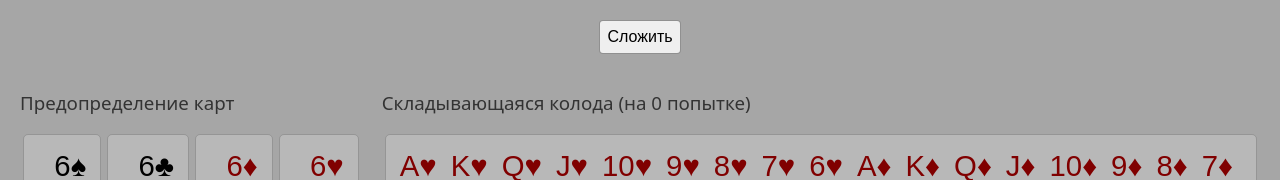
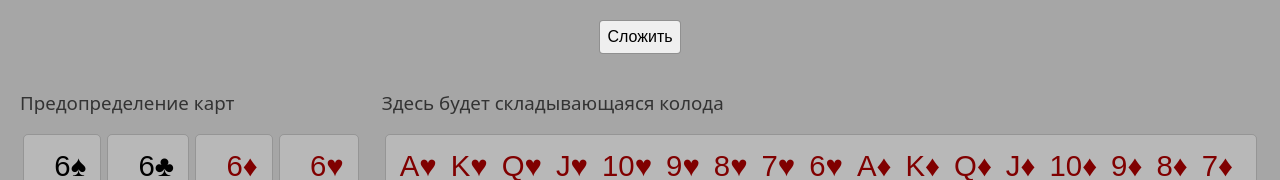
Before and after one commit to assador/medici, a Vue app: page / in a window 1280 px wide. Shown: the top 180 px of the page. Built offline with nearby package versions, Linux system fonts and the light colour scheme.

Commit message:
Property depending on shifting status.

```diff
--- a/package.json
+++ b/package.json
@@ -1,7 +1,7 @@
 {
   "name": "medici",
   "private": true,
-  "version": "1.0.1",
+  "version": "1.0.2",
   "type": "module",
   "scripts": {
     "dev": "vite",
--- a/src/components/MediciSolitaireCalculator/MediciSolitaireCalculator.ts
+++ b/src/components/MediciSolitaireCalculator/MediciSolitaireCalculator.ts
@@ -68,6 +68,7 @@ export class Deck {
         [this.cards[i], this.cards[j]] = [this.cards[j], this.cards[i]];
       }
     }
+    this.played = false;
   }
   nextCard(): void {
     if (this.currentIndex < 0) return;
@@ -118,6 +119,7 @@ export class Deck {
       this.cards[index],
       this.cards[cardIndex]
     ];
+    this.played = false;
   }
   unsetStaticCard(index: number): void {
     const existingIndex = this.staticCards.findIndex(s => s.index === index);
--- a/src/components/MediciSolitaireCalculator/MediciSolitaireCalculator.vue
+++ b/src/components/MediciSolitaireCalculator/MediciSolitaireCalculator.vue
@@ -46,7 +46,8 @@ let result: number | null = 0;
       </div>
     </div>
     <div class="msc-basic">
-      <h3>Складывающаяся колода (на&#160;{{ result }}&#160;попытке)</h3>
+      <h3 v-if="!deck.played">Здесь будет складывающаяся колода</h3>
+      <h3 v-else>Складывающаяся колода (на&#160;{{ result }}&#160;попытке)</h3>
       <div class="msc-deck">
         <span
           v-for="shift in deck.cardsByShifts()"
```
Also changed, not shown: 3 other files (tests, documents, lock files or other folders).
